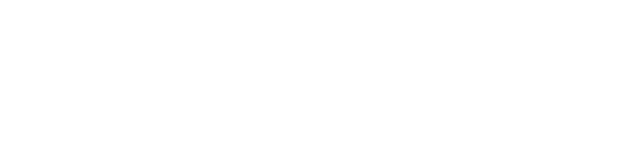
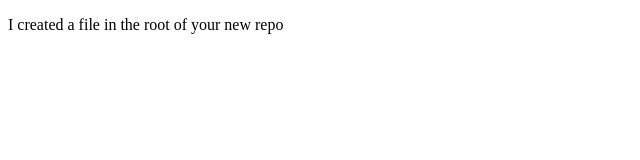
Before and after one commit to ikopylevich/ikopylevich, a plain HTML site: page index.html in a window 1280 px wide. Shown: the whole page, without its empty margins (0-640 px from the left). Drawn offline with Linux system fonts and the light colour scheme.

Commit message:
DIG-70771-CreateIndexPage

```diff
--- a/index.html
+++ b/index.html
@@ -4,5 +4,8 @@
       <title>Engineering Training</title>
   </head>
   <body>
+    <p>
+      I created a file in the root of your new repo
+    </p>
   </body>
   </html>
```
